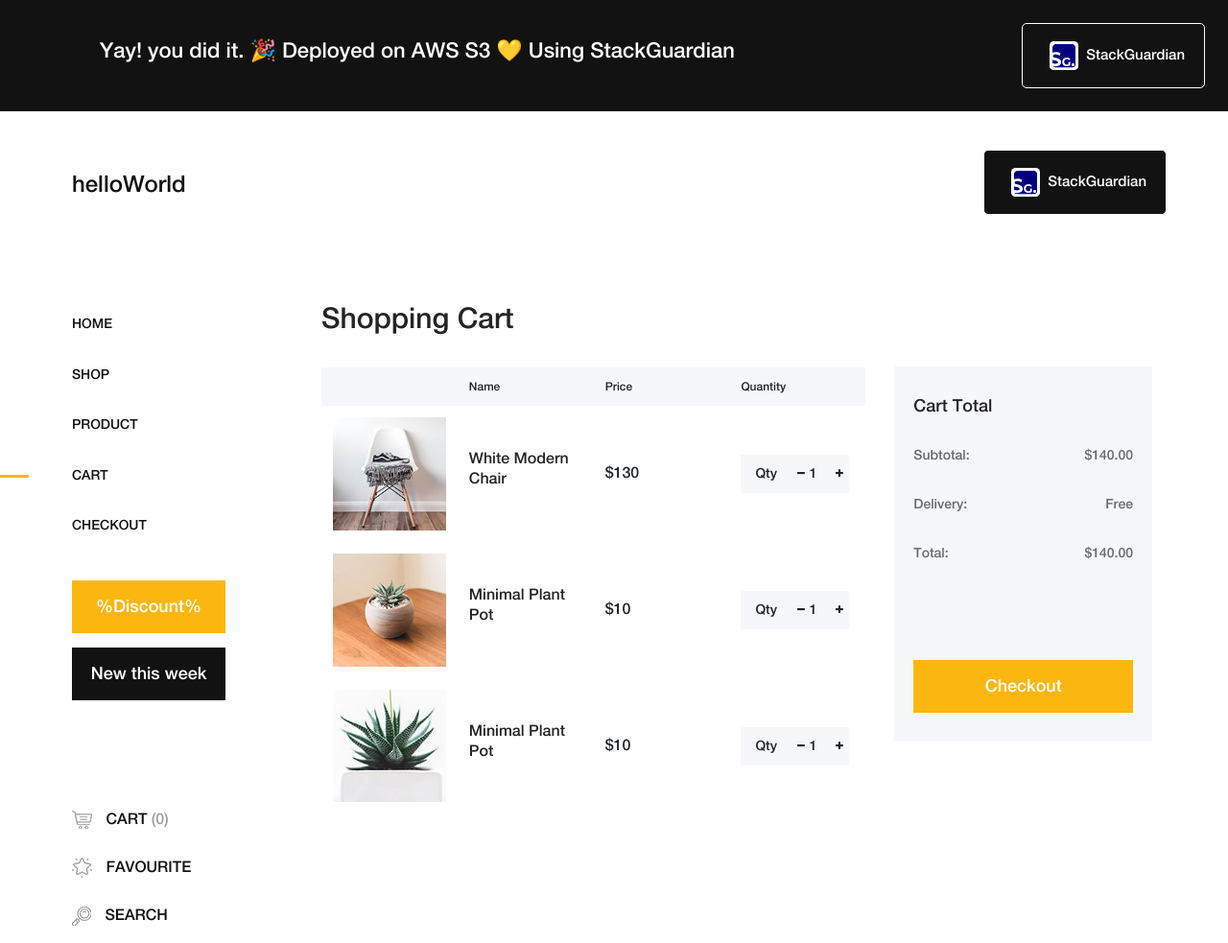
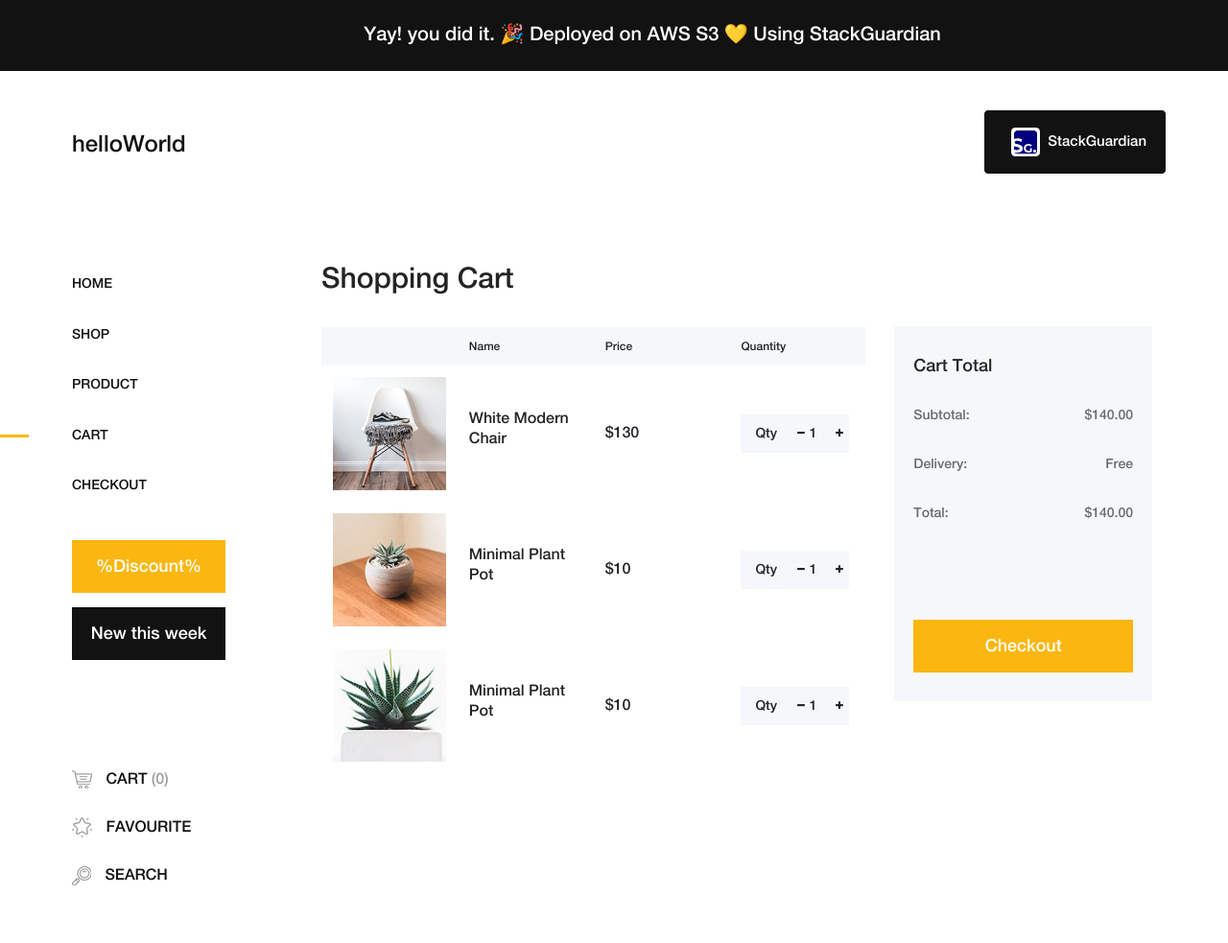
Before and after one commit to StackGuardian/template-tf-aws-s3-demo-website, a plain HTML site: page content/cart.html in a window 1280 px wide. Shown: the top 983 px of the page at 96% size. Drawn offline with Linux system fonts and the light colour scheme.

Commit message:
banner styling

```diff
--- a/content/cart.html
+++ b/content/cart.html
@@ -22,43 +22,35 @@
   </head>
 
   <body>
-    <div
-      style="
+    <div style="
             display: flex;
-        justify-content: space-between;
+            justify-content:center;
             align-items: center;
             flex-direction: row;
             padding: 1.5rem 1.5rem;
+            align-content: center;
+            padding: 1.5rem 1rem 1rem;
             background-color: #131212;
-      "
-    >
-      <h2 style="color: white; font-size: 22px; margin-left: 5rem">
+          ">
+      <h2 style="color: white; font-size: 20px; margin-left: 5rem">
         Yay! you did it. 🎉 Deployed on AWS S3 💛 Using StackGuardian
       </h2>
-      <a
-        href="https://beta.stackguardian.io/login"
-        target="_blank"
-        style="
+      <!-- <a href="https://beta.stackguardian.io/login" target="_blank" style="
                     font-size: 15px;
                     display: flex;
                     justify-content: center;
                     align-items: center;
                     width: max-content;
-          padding: 10px 20px;
+                    padding: 2px 5px;
                     border-radius: 5px;
                     border: 1px solid white;
                     background-color: #131212;
                     color: white;
                     text-decoration: none;
                     transition: background-color 0.3s ease-in;
-        "
-      >
-        <img
-          style="width: 30px; height: 30px; margin: 0.5rem"
-          src="img/logo.svg"
-          alt="logo"
-        />StackGuardian
-      </a>
+                  ">
+            <img style="width: 30px; height: 30px; margin: 0.2rem" src="img/logo.svg" alt="logo" />StackGuardian
+          </a> -->
     </div>
     <!-- Search Wrapper Area Start -->
     <div class="search-wrapper section-padding-100">
```
Also changed, not shown: content/checkout.html (+11 -19 lines), content/index.html (+11 -19 lines), content/product-details.html (+11 -19 lines), content/shop.html (+11 -19 lines). Lines whose indentation alone changed are shown as unchanged.
